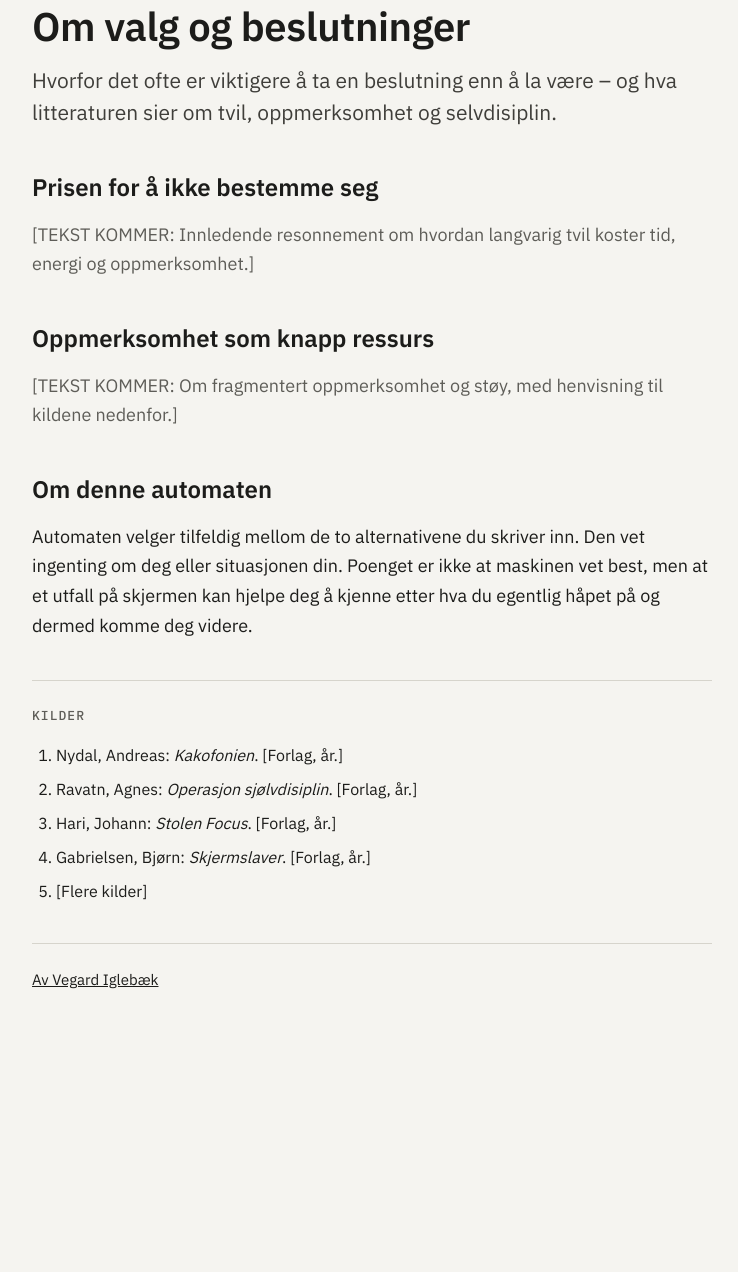
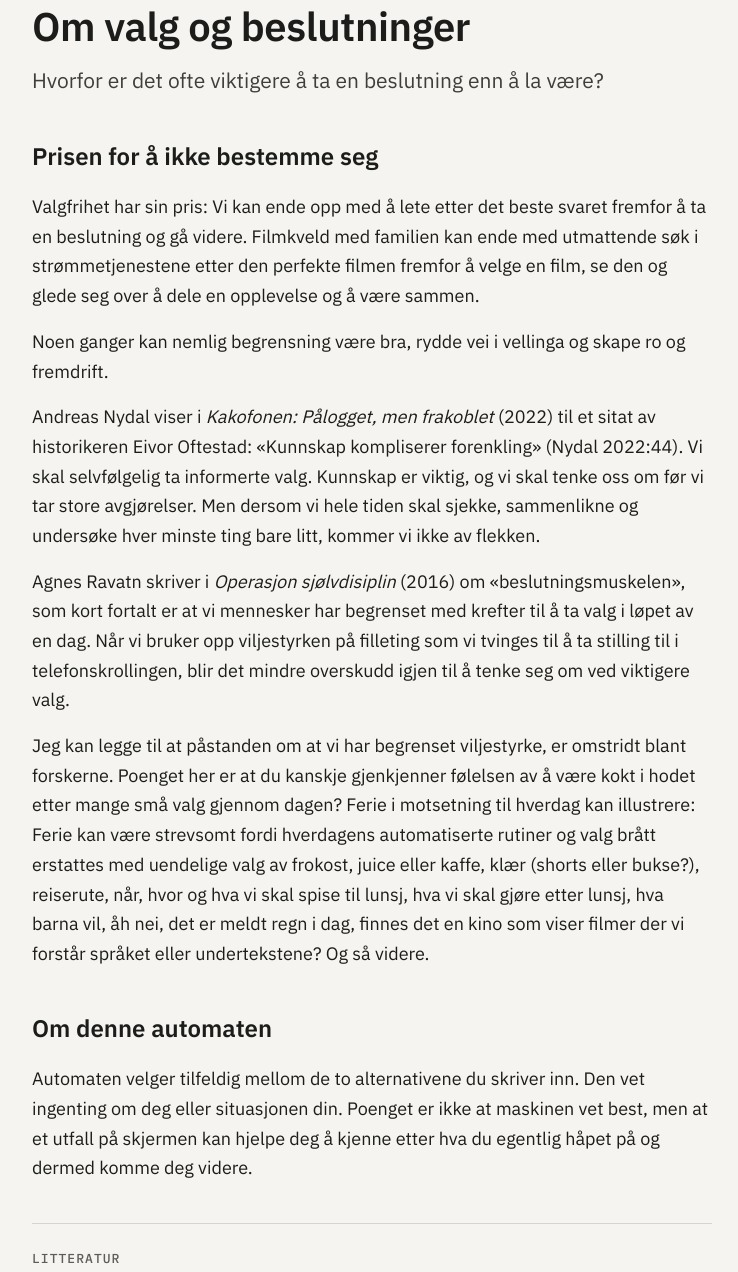
Before and after one commit to vegardiglebek-wq/beslutningsautomaten, a plain HTML site: page om.html in a window 1280 px wide. Shown: the part 133-1405 px from the top of the page, without its empty margins (268-1006 px from the left). Before the commit the page ends 1189 px from the top, so only its background shows below. Drawn offline with Linux system fonts and the light colour scheme.

Commit message:
Add files via upload

```diff
--- a/om.html
+++ b/om.html
@@ -4,7 +4,7 @@
 <meta charset="utf-8">
 <meta name="viewport" content="width=device-width, initial-scale=1">
 <title>Om valg og beslutninger – Beslutningsautomaten</title>
-<meta name="description" content="Hvorfor det ofte er viktigere å ta en beslutning enn å la være.">
+<meta name="description" content="Hvorfor er det ofte viktigere å ta en beslutning enn å la være?">
 <link rel="preconnect" href="https://fonts.googleapis.com">
 <link rel="preconnect" href="https://fonts.gstatic.com" crossorigin>
 <link href="https://fonts.googleapis.com/css2?family=IBM+Plex+Mono:wght@400;500&family=IBM+Plex+Sans:wght@400;500;600&display=swap" rel="stylesheet">
@@ -19,14 +19,14 @@
   header{display:flex;justify-content:space-between;align-items:baseline;gap:16px;flex-wrap:wrap;border-bottom:1px solid var(--line);padding-bottom:14px}
   header a{text-decoration:none}
   article{display:flex;flex-direction:column;gap:40px;padding-top:56px;font-size:18px;line-height:1.65}
-  section{display:flex;flex-direction:column;gap:12px}
+  section{display:flex;flex-direction:column;gap:16px}
   h1{margin:0;font-size:40px;line-height:1.15;font-weight:600;letter-spacing:-.01em}
   h2{margin:0;font-size:24px;font-weight:600}
   p{margin:0}
   .lede{font-size:21px;line-height:1.5;color:#3F3E3A}
   .todo{color:var(--muted)}
   .sources{gap:16px;padding-top:24px;border-top:1px solid var(--line)}
-  ol{margin:0;padding-left:24px;display:flex;flex-direction:column;gap:10px;font-size:16px;line-height:1.5}
+  ul{margin:0;padding-left:24px;display:flex;flex-direction:column;gap:10px;font-size:16px;line-height:1.5}
   footer{padding-top:24px;border-top:1px solid var(--line);font-size:15px;color:var(--muted)}
   @media (max-width:520px){h1{font-size:32px}.lede{font-size:19px}}
 </style>
@@ -41,17 +41,16 @@
   <article class="wrap">
     <div style="display:flex;flex-direction:column;gap:16px">
       <h1>Om valg og beslutninger</h1>
-      <p class="lede">Hvorfor det ofte er viktigere å ta en beslutning enn å la være – og hva litteraturen sier om tvil, oppmerksomhet og selvdisiplin.</p>
+      <p class="lede">Hvorfor er det ofte viktigere å ta en beslutning enn å la være?</p>
     </div>
 
     <section>
       <h2>Prisen for å ikke bestemme seg</h2>
-      <p class="todo">[TEKST KOMMER: Innledende resonnement om hvordan langvarig tvil koster tid, energi og oppmerksomhet.]</p>
-    </section>
-
-    <section>
-      <h2>Oppmerksomhet som knapp ressurs</h2>
-      <p class="todo">[TEKST KOMMER: Om fragmentert oppmerksomhet og støy, med henvisning til kildene nedenfor.]</p>
+      <p>Valgfrihet har sin pris: Vi kan ende opp med å lete etter det beste svaret fremfor å ta en beslutning og gå videre. Filmkveld med familien kan ende med utmattende søk i strømmetjenestene etter den perfekte filmen fremfor å velge en film, se den og glede seg over å dele en opplevelse og å være sammen.</p>
+      <p>Noen ganger kan nemlig begrensning være bra, rydde vei i vellinga og skape ro og fremdrift.</p>
+      <p>Andreas Nydal viser i <em>Kakofonen: Pålogget, men frakoblet</em> (2022) til et sitat av historikeren Eivor Oftestad: «Kunnskap kompliserer forenkling» (Nydal 2022:44). Vi skal selvfølgelig ta informerte valg. Kunnskap er viktig, og vi skal tenke oss om før vi tar store avgjørelser. Men dersom vi hele tiden skal sjekke, sammenlikne og undersøke hver minste ting bare litt, kommer vi ikke av flekken.</p>
+      <p>Agnes Ravatn skriver i <em>Operasjon sjølvdisiplin</em> (2016) om «beslutningsmuskelen», som kort fortalt er at vi mennesker har begrenset med krefter til å ta valg i løpet av en dag. Når vi bruker opp viljestyrken på filleting som vi tvinges til å ta stilling til i telefonskrollingen, blir det mindre overskudd igjen til å tenke seg om ved viktigere valg.</p>
+      <p>Jeg kan legge til at påstanden om at vi har begrenset viljestyrke, er omstridt blant forskerne. Poenget her er at du kanskje gjenkjenner følelsen av å være kokt i hodet etter mange små valg gjennom dagen? Ferie i motsetning til hverdag kan illustrere: Ferie kan være strevsomt fordi hverdagens automatiserte rutiner og valg brått erstattes med uendelige valg av frokost, juice eller kaffe, klær (shorts eller bukse?), reiserute, når, hvor og hva vi skal spise til lunsj, hva vi skal gjøre etter lunsj, hva barna vil, åh nei, det er meldt regn i dag, finnes det en kino som viser filmer der vi forstår språket eller undertekstene? Og så videre.</p>
     </section>
 
     <section>
@@ -60,14 +59,14 @@
     </section>
 
     <section class="sources">
-      <h2 class="mono">Kilder</h2>
-      <ol>
-        <li>Nydal, Andreas: <em>Kakofonien</em>. [Forlag, år.]</li>
-        <li>Ravatn, Agnes: <em>Operasjon sjølvdisiplin</em>. [Forlag, år.]</li>
-        <li>Hari, Johann: <em>Stolen Focus</em>. [Forlag, år.]</li>
-        <li>Gabrielsen, Bjørn: <em>Skjermslaver</em>. [Forlag, år.]</li>
-        <li>[Flere kilder]</li>
-      </ol>
+      <h2 class="mono">Litteratur</h2>
+      <p style="font-size:16px;line-height:1.5">Her er et knippe velskrevne bøker om valg, begrensninger og hvordan kvitte seg med distraksjoner slik at livet kan fortsette, ikke spore av:</p>
+      <ul>
+        <li>Andreas Nydal: <em>Kakofonen: Pålogget, men frakoblet</em>. Dreyers forlag, 2022.</li>
+        <li>Agnes Ravatn: <em>Operasjon sjølvdisiplin</em>. Samlaget, 2016.</li>
+        <li>Johann Hari: <em>Stolen Focus: Why You Can't Pay Attention</em>. Bloomsbury, 2022.</li>
+        <li>Bjørn Gabrielsen: <em>Skjermslaver: Hva skjermene har gjort med oss, og hva vi kan gjøre mot dem</em>. Kagge forlag, 2020.</li>
+      </ul>
     </section>
 
     <footer>
```
